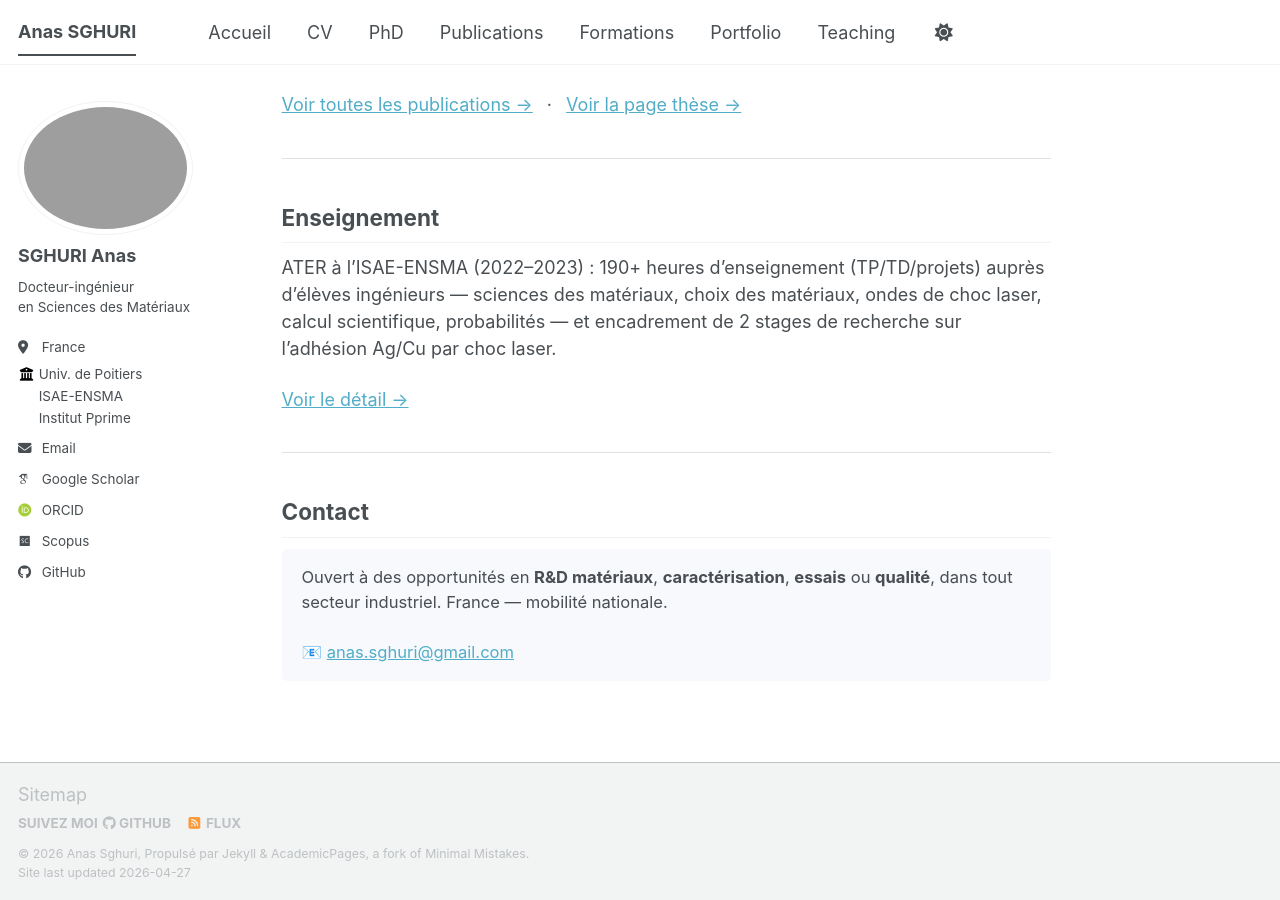
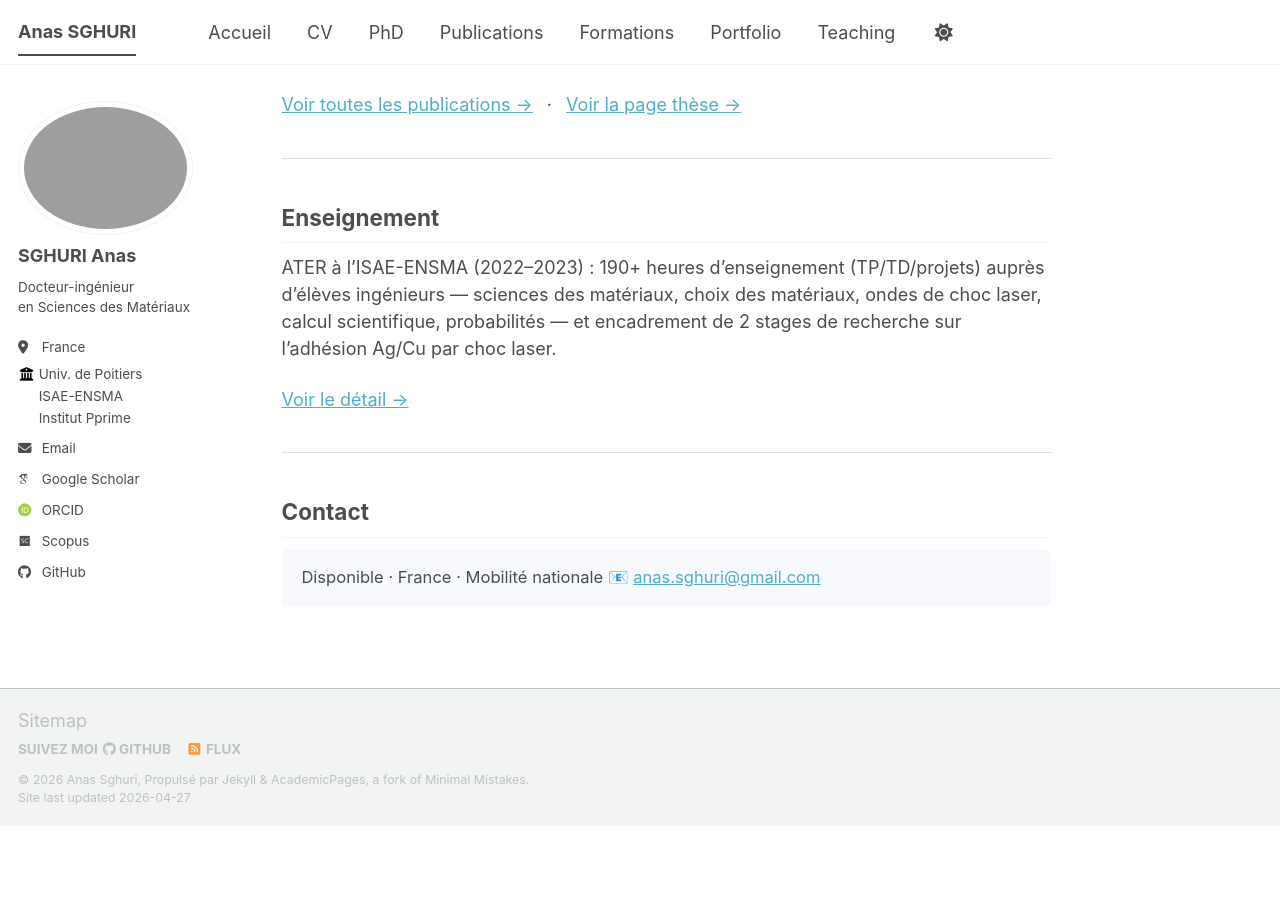
Before and after one commit to Anas-Sg-git/anas-sghuri, a Jekyll site: the page built from _pages/about.md, in a window 1280 px wide and 900 px high, scrolled down 2550 px. Built offline with Jekyll 4.4.1, drawn with Linux system fonts in a browser that asks for light colours; some web fonts are replaced; a script bundle is joined from its source files by our own code; library files that are not in the unit come from our copies; after the commit the page ends 3376 px from its top, so only the background shows below that.

Commit message:
Update about.md

```diff
--- a/_pages/about.md
+++ b/_pages/about.md
@@ -382,6 +382,6 @@ ATER à l'ISAE-ENSMA (2022–2023) : 190+ heures d'enseignement (TP/TD/projets)
 ## Contact
 
 <div class="contact-block" id="contact">
-Ouvert à des opportunités en <strong>R&amp;D matériaux</strong>, <strong>caractérisation</strong>, <strong>essais</strong> ou <strong>qualité</strong>, dans tout secteur industriel. France — mobilité nationale.<br><br>
+Disponible · France · Mobilité nationale
 📧 <a href="mailto:anas.sghuri@gmail.com">anas.sghuri@gmail.com</a>
 </div>
```
